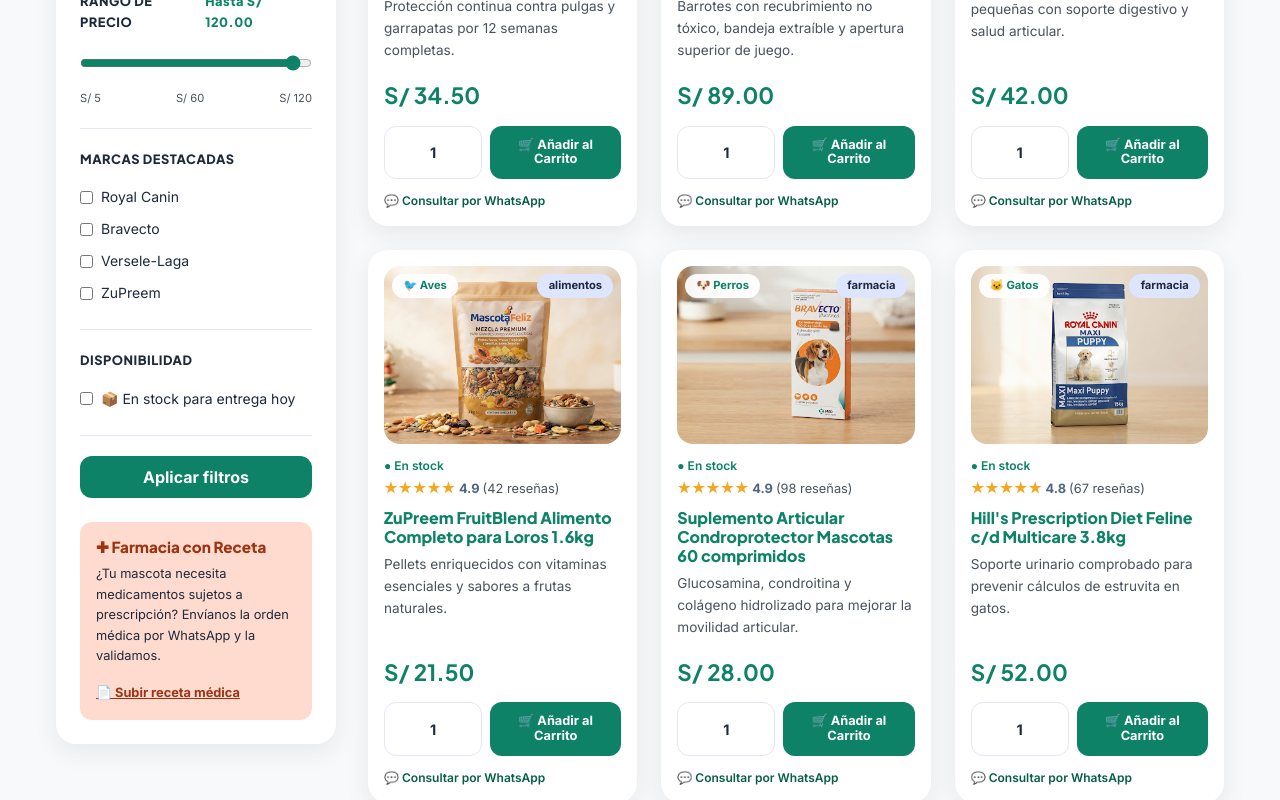
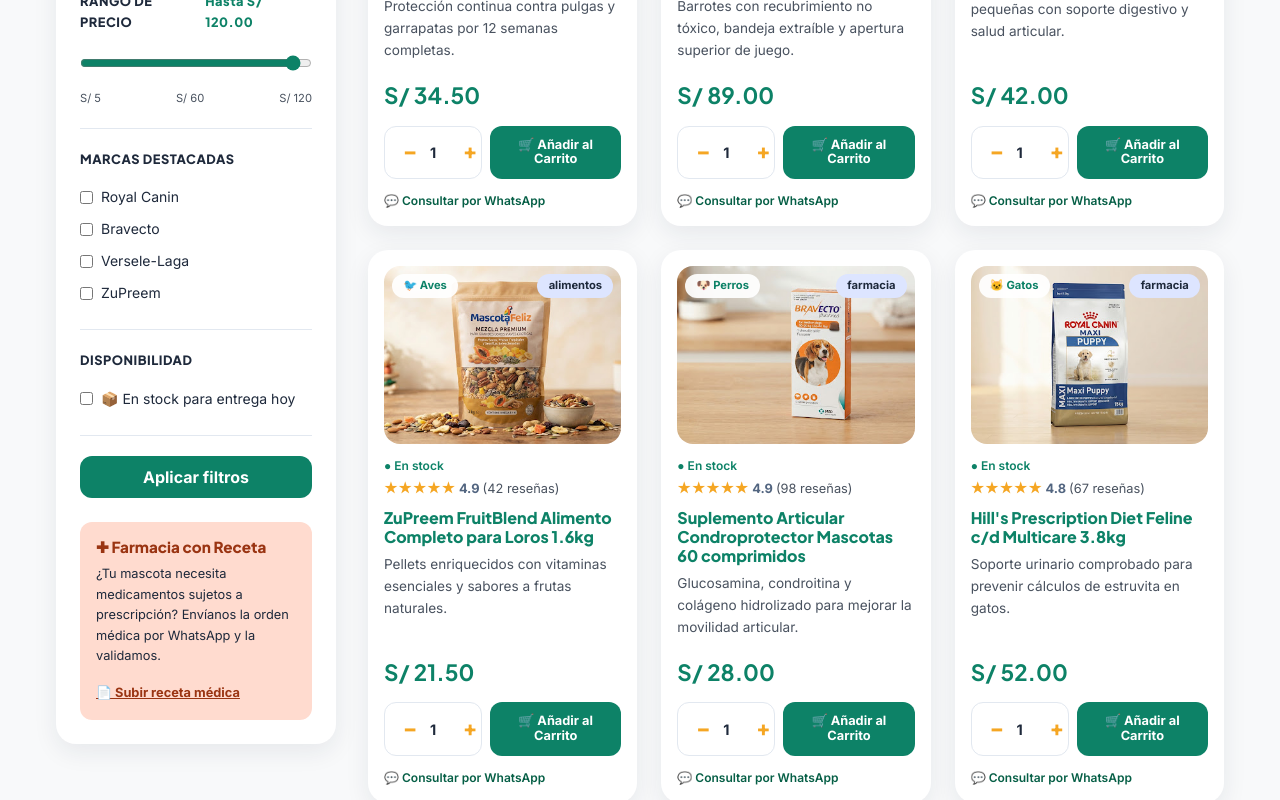
Before and after one commit to luck8717/Mascota-Feliz, a React (Vite) app: page /catalogo in a window 1280 px wide. Shown: the part 1060-1860 px from the top of the page. Built offline with nearby package versions, Linux system fonts and the light colour scheme.

Commit message:
corrección de colores

```diff
--- a/src/styles/escatalogo.css
+++ b/src/styles/escatalogo.css
@@ -439,8 +439,14 @@
   height: 100%;
   border: 0;
   background: transparent;
-  font-size: 1.1rem;
+  color: #F5A623;
+  font-size: 1.3rem;
+  font-weight: 800;
   cursor: pointer;
+}
+
+.mf-tarjeta__cantidad button:hover {
+  color: #E09112;
 }
 
 .mf-tarjeta__cantidad span {
```
